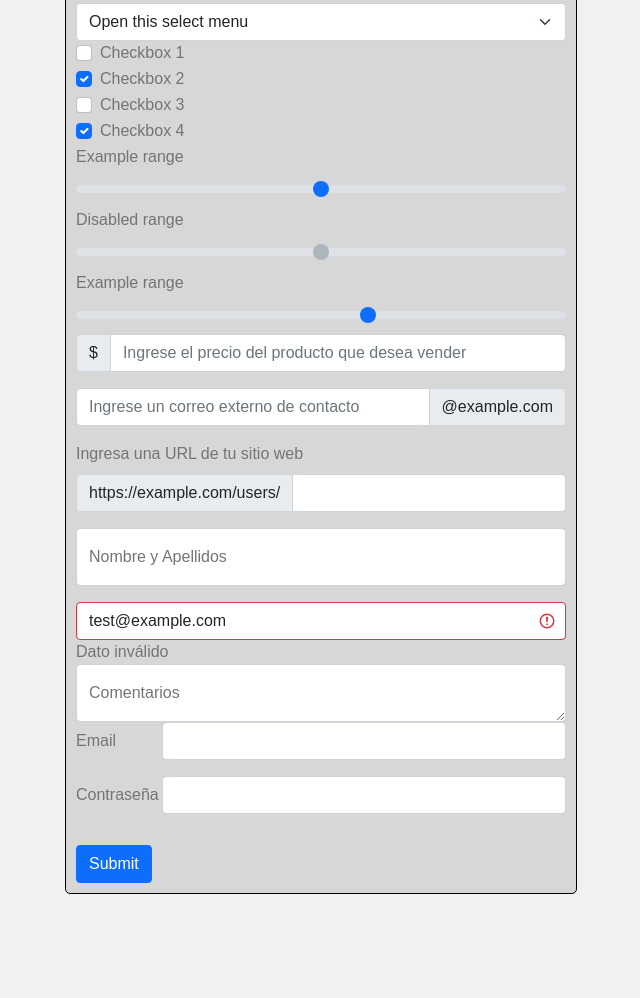
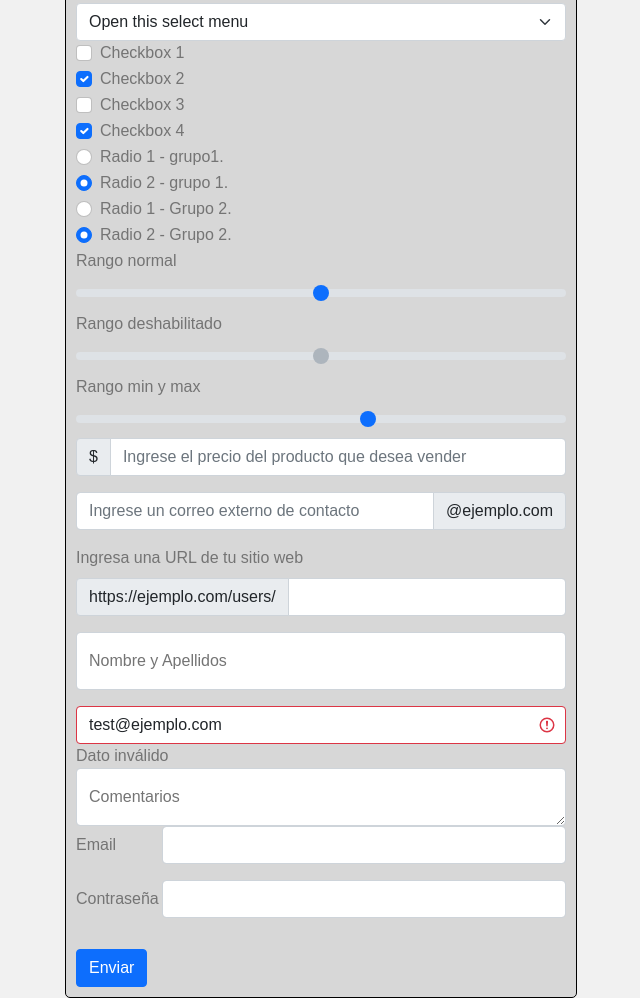
Before and after one commit to santiagohernandezluengas/Formularios-Bootstrap, a plain HTML site: page index .html in a window 1280 px wide. Shown: the part 559-1557 px from the top of the page, without its empty margins (319-959 px from the left). Before the commit the page ends 1453 px from the top, so only its background shows below. Drawn offline with nearby package versions, Linux system fonts and the light colour scheme.

Commit message:
pequeños cambios al index

```diff
--- a/estilos/_formulario.scss
+++ b/estilos/_formulario.scss
@@ -82,6 +82,9 @@
         background: #393939;
         border-color: $blanco;
     }
+    .ultimo{
+        top: 20px;
+    }
 }
 
 img {
--- a/index .html
+++ b/index .html
@@ -23,7 +23,7 @@
         </button>
     </header>
     <div class="formulario">
-        <form action="">
+        <form action="" name="formulario">
             <!--Areas de login-->
             <!--Esta area es usada comunmente para los login o formularios de ingreso de datos
             ya que solicita cierta informacion para registrar o ingresar.-->
@@ -84,18 +84,44 @@
                     Checkbox 4
                 </label>
             </div>
-
+            <!--Area radiobuttoms-->
+            <!--A diferencia de los check box, los radio buttoms solo permiten seleccionar un valor
+            ya que ellos venen en un grupo de botones-->
+            <div class="form-check">
+                <input class="form-check-input" type="radio" name="g1" id="flexCheckDefault">
+                <label class="form-check-label" for="flexCheckDefault">
+                    Radio 1 - grupo1.
+                </label>
+            </div>
+            <div class="form-check">
+                <input class="form-check-input" type="radio" name="g1" id="flexCheckChecked" checked>
+                <label class="form-check-label" for="flexCheckChecked">
+                    Radio 2 - grupo 1.
+                </label>
+            </div>
+            <div class="form-check">
+                <input class="form-check-input" type="radio" name="g2" id="flexCheckDefault">
+                <label class="form-check-label" for="flexCheckDefault">
+                    Radio 1 - Grupo 2.
+                </label>
+            </div>
+            <div class="form-check">
+                <input class="form-check-input" type="radio" name="g2" id="flexCheckChecked" checked>
+                <label class="form-check-label" for="flexCheckChecked">
+                    Radio 2 - Grupo 2.
+                </label>
+            </div>
             <!--Range-->
-             <!--Sirve para indicar el progreso de algo-->
-             <label for="customRange1" class="form-label">Example range</label>
+            <!--Sirve para ingresar el rango de algo-->
+            <label for="customRange1" class="form-label">Rango normal</label>
             <input type="range" class="form-range" id="customRange1">
 
             <!--Rango bloqueado de tipo disabled-->
-              <label for="disabledRange" class="form-label">Disabled range</label>
+            <label for="disabledRange" class="form-label">Rango deshabilitado</label>
             <input type="range" class="form-range" id="disabledRange" disabled>
 
             <!--Rango con valores min y mas (0 a 100) o (0 a 5)-->
-              <label for="customRange2" class="form-label">Example range</label>
+            <label for="customRange2" class="form-label">Rango min y max</label>
             <input type="range" class="form-range" min="0" max="5" id="customRange2">
 
 
@@ -103,17 +129,19 @@
             <!--Son contenedores que ayudan a comprender mejor la entrada de los campos de un formulario , agregandoiconos,textos,etc-->
             <div class="input-group mb-3">
                 <span class="input-group-text" id="basic-addon1">$</span>
-                <input type="text" class="form-control" placeholder="Ingrese el precio del producto que desea vender" aria-label="Username" aria-describedby="basic-addon1">
+                <input type="number" class="form-control" placeholder="Ingrese el precio del producto que desea vender"
+                    aria-label="Username" aria-describedby="basic-addon1">
             </div>
 
             <div class="input-group mb-3">
-                <input type="text" class="form-control" placeholder="Ingrese un correo externo de contacto" aria-label="Recipient's username" aria-describedby="basic-addon2">
-                <span class="input-group-text" id="basic-addon2">@example.com</span>
+                <input type="text" class="form-control" placeholder="Ingrese un correo externo de contacto"
+                    aria-label="Recipient's username" aria-describedby="basic-addon2">
+                <span class="input-group-text" id="basic-addon2">@ejemplo.com</span>
             </div>
 
             <label for="basic-url" class="form-label">Ingresa una URL de tu sitio web</label>
             <div class="input-group mb-3">
-                <span class="input-group-text" id="basic-addon3">https://example.com/users/</span>
+                <span class="input-group-text" id="basic-addon3">https://ejemplo.com/users/</span>
                 <input type="text" class="form-control" id="basic-url" aria-describedby="basic-addon3">
             </div>
 
@@ -124,10 +152,11 @@
                 <label for="floatingInput">Nombre y Apellidos</label>
             </div>
             <!--Etiquetas de entrada con validación de datos-->
-                <form class="form-floating">
-                    <input type="email" class="form-control is-invalid" id="floatingInputInvalid" placeholder="name@example.com" value="test@example.com">
+
+            <input type="email" class="form-control is-invalid" id="floatingInputInvalid" placeholder="name@example.com"
+                value="test@ejemplo.com">
             <label for="floatingInputInvalid">Dato inválido</label>
-                </form>
+
             <!--Etiquetas de entrada con comentarios-->
             <div class="form-floating">
                 <textarea class="form-control" placeholder="Leave a comment here" id="floatingTextarea"></textarea>
@@ -136,26 +165,40 @@
             <!--Diseño de formularios /_Las librerías de boostrap nos permite reestructurar el diseño de los formularios -->
             <!--Diseño de formularios horizontales con md-->
             <!--Esto nos permite escribir de forma horizontal en un campo por completo-->
-                  <form>
+
             <div class="row mb-3">
                 <label for="inputEmail3" class="col-sm-2 col-form-label">Email </label>
                 <div class="col-sm-10">
                     <input type="email" class="form-control" id="inputEmail3">
                 </div>
             </div>
-                    <div class="row mb-3">
+            <div class="row mb-3 ultimo">
                 <label for="inputPassword3" class="col-sm-2 col-form-label">Contraseña</label>
                 <div class="col-sm-10">
                     <input type="password" class="form-control" id="inputPassword3">
                 </div>
             </div>
-                  </form>
-
-
             <!--Boton submit-->
             <!-- Este boton es esencial en un formulario, ya que es quien envía la informacion recolectada a la BD -->
-            <button type="submit" class="btn btn-primary" onclick="click();">Submit</button>
+            <button id="btnEnviar" type="submit" class="btn btn-primary" onclick="alert('Fin de la presentacion');">Enviar</button>
 
+            <div class="modal" tabindex="-1">
+                <div class="modal-dialog">
+                  <div class="modal-content">
+                    <div class="modal-header">
+                      <h5 class="modal-title">Modal title</h5>
+                      <button type="button" class="btn-close" data-bs-dismiss="modal" aria-label="Close"></button>
+                    </div>
+                    <div class="modal-body">
+                      <p>Modal body text goes here.</p>
+                    </div>
+                    <div class="modal-footer">
+                      <button type="button" class="btn btn-secondary" data-bs-dismiss="modal">Close</button>
+                      <button type="button" class="btn btn-primary">Save changes</button>
+                    </div>
+                  </div>
+                </div>
+              </div>
         </form>
     </div>
 
```
Also changed, not shown: js/funciones.js (+5 -8 lines). Lines whose indentation alone changed are shown as unchanged.
